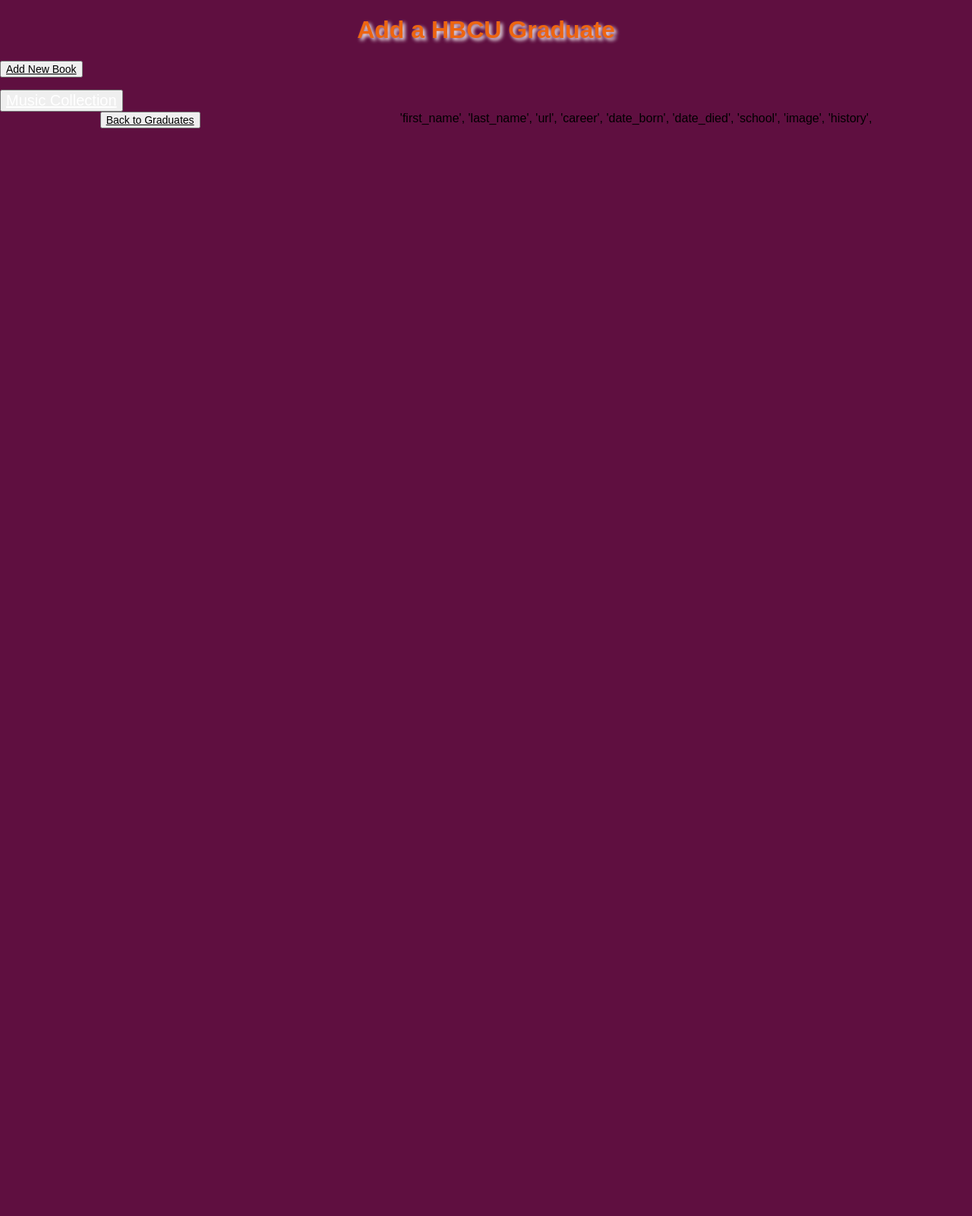
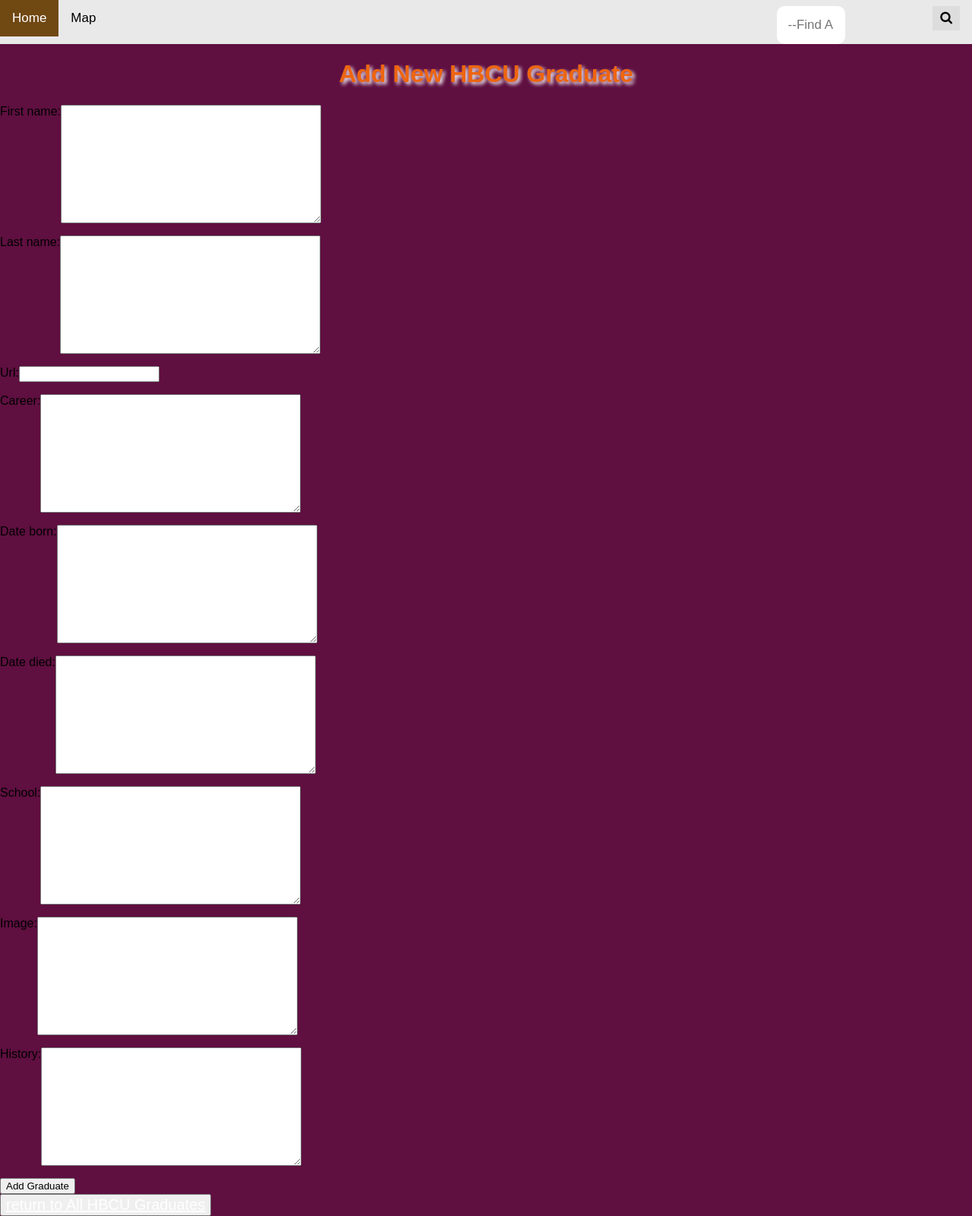
Before and after one commit to NicholeMatters/HBCU4U, a Django app: template hbcu/templates/hbcu/add_grad.html in a window 1280 px wide. Shown: the whole page at 76% size. Before the commit the page ends 169 px from the top, so only its background shows below. Run offline with Django 3.2, Linux system fonts and the light colour scheme; the template is opened without the code that fills it: values that come from a table or form of the project are taken from there, others are empty.

Commit message:
all grad pages rendering

```diff
--- a/hbcu/templates/hbcu/add_grad.html
+++ b/hbcu/templates/hbcu/add_grad.html
@@ -1,50 +1,36 @@
 {% extends "base.html" %}
-{% load static %}
-
-<title> HBCU Graduates </title>
 
 {% block content %}
+<body>
 
-    <h1><strong>Add a HBCU Graduate</strong></h1>
-    <p><button><a  href="{% url 'add_graduates' %}">Add New Book</a></button></p>
-    <button><a class="add" href="{% url 'list_graduates' %}">Music Collection</a></button>
+<header>
+<div class="topnav">
 
-  <div class="everything">
+    <a class="active" href="{% url 'index' %}">Home</a>
+    <a href="{% url 'map' %}">Map</a>
+    <div class="search-container">
+      <!-- <form action="/hbcu/filter.html"> -->
+        <!-- <input type="text" placeholder="--Find A Major--"> -->
+        <input id="searchbar" onkeyup="search_major()" type="text" name="search" placeholder="--Find A Major--"/>
 
-          {% for graduate in graduates %}
-          <div class="flex">
+        <button type="submit"><i class="fa fa-search"></i></button>
+      <!-- </form> -->
+  </div>
+</div>
+</header>
 
-          <h2> "{{ books.book_title }}" </h2>
-          <img src="{{ books.book_cover }}" height='200' width='250'>
-          <h4>By: {{ books.author }}
-          <p> Published: {{ books.date_published }}</p>
+<h1>Add New HBCU Graduate</h1>
 
-          <p>
-          <button class="button2"><a class="ablumsstuff" href="{% url 'graduates_detail' pk=graduate.pk %}">graduate Details</a></button>
-          <button class="button2"><a class="ablumsstuff"
-           href="{% url 'edit_graduates' pk=graduate.pk %}"> Edit graduate </a></button>
-          <button class="button2"> <a class="ablumsstuff" href="{% url 'delete_graduates' pk=graduate.pk %}">Delete graduate</a></button>
-          </p></h4>
+<div>
+  <form action="{% url 'add_grad' %}" method="POST">
+    {% csrf_token %}
+    {{ form.as_p }}
+    <div >
+      <button type="submit">Add Graduate</button>
+    </div>
+  </form>
+  <button><a class="add" href="{% url 'hbcugrads' %}">return to All HBCU Graduates</a></button>
+</div>
 
-          </div>
-
-          <br>
-          {% endfor %}
-
-
-<button class="button2"> <a href="{% url 'hbcu_detail' pk=graduate.pk %}">Back to Graduates</a></button>
-
-'first_name',
-            'last_name',
-            'url',
-            'career',
-            'date_born',
-            'date_died',
-            'school',
-            'image',
-            'history',
-
-  </div>
-
-
+</body>
 {% endblock %}
--- a/hbcu/templates/hbcu/hbcugrads.html
+++ b/hbcu/templates/hbcu/hbcugrads.html
@@ -56,3 +56,5 @@
 
 <button onclick="topFunction()" id="myBtn" title="Go to top">Top</button>
 </div>
+
+{% endblock %}
--- a/hbcu/templates/hbcu/index.html
+++ b/hbcu/templates/hbcu/index.html
@@ -5,6 +5,9 @@
 
 <h1> Discover the HBCU 4 U</h1>
 <button><a class="filter" href="{% url 'filter' %}">List Colleges</a></button>
+
+<button><a class="filter" href="{% url 'hbcugrads' %}"> HBCU Graduates</a></button>
+
 <button><a class="filter" href="{% url 'signup' %}">Sign up</a></button>
 
 <div class="main">
```
